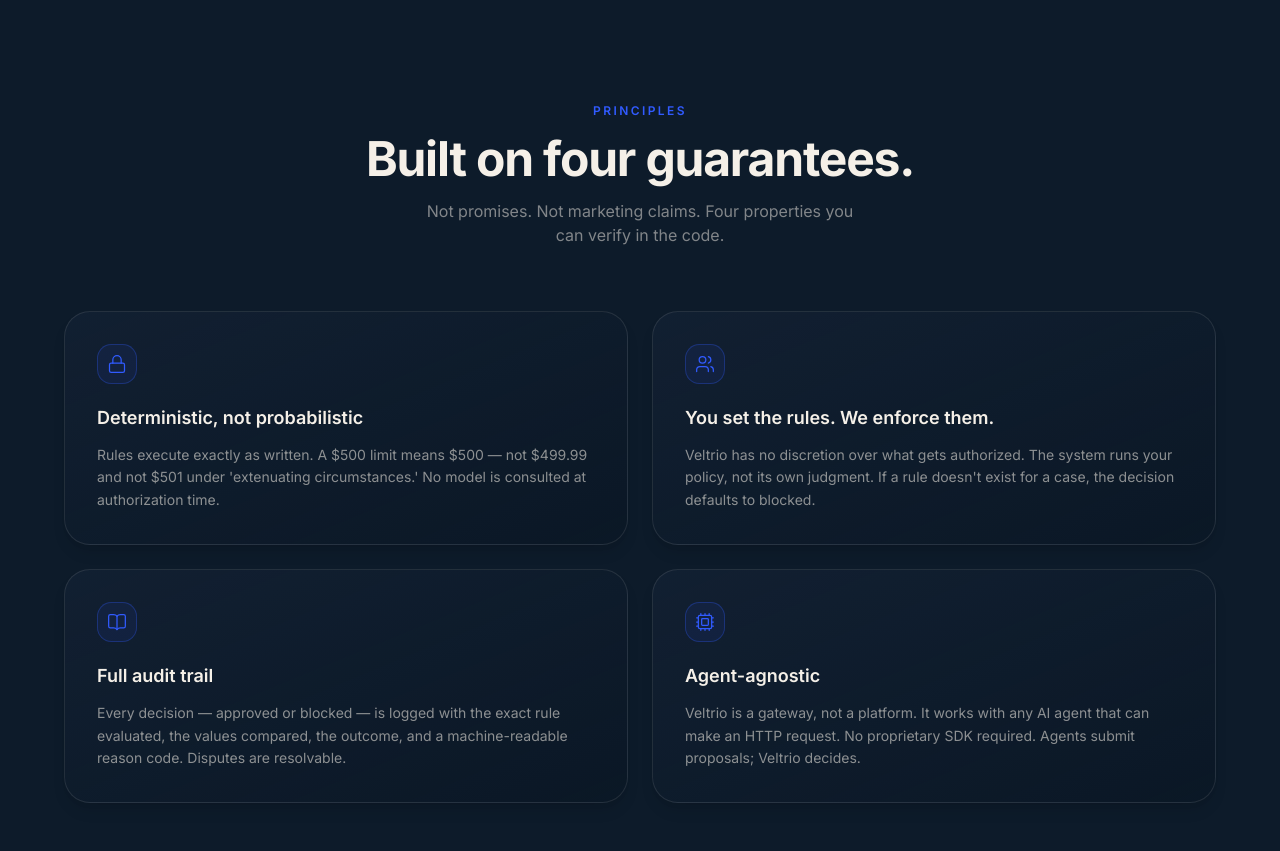
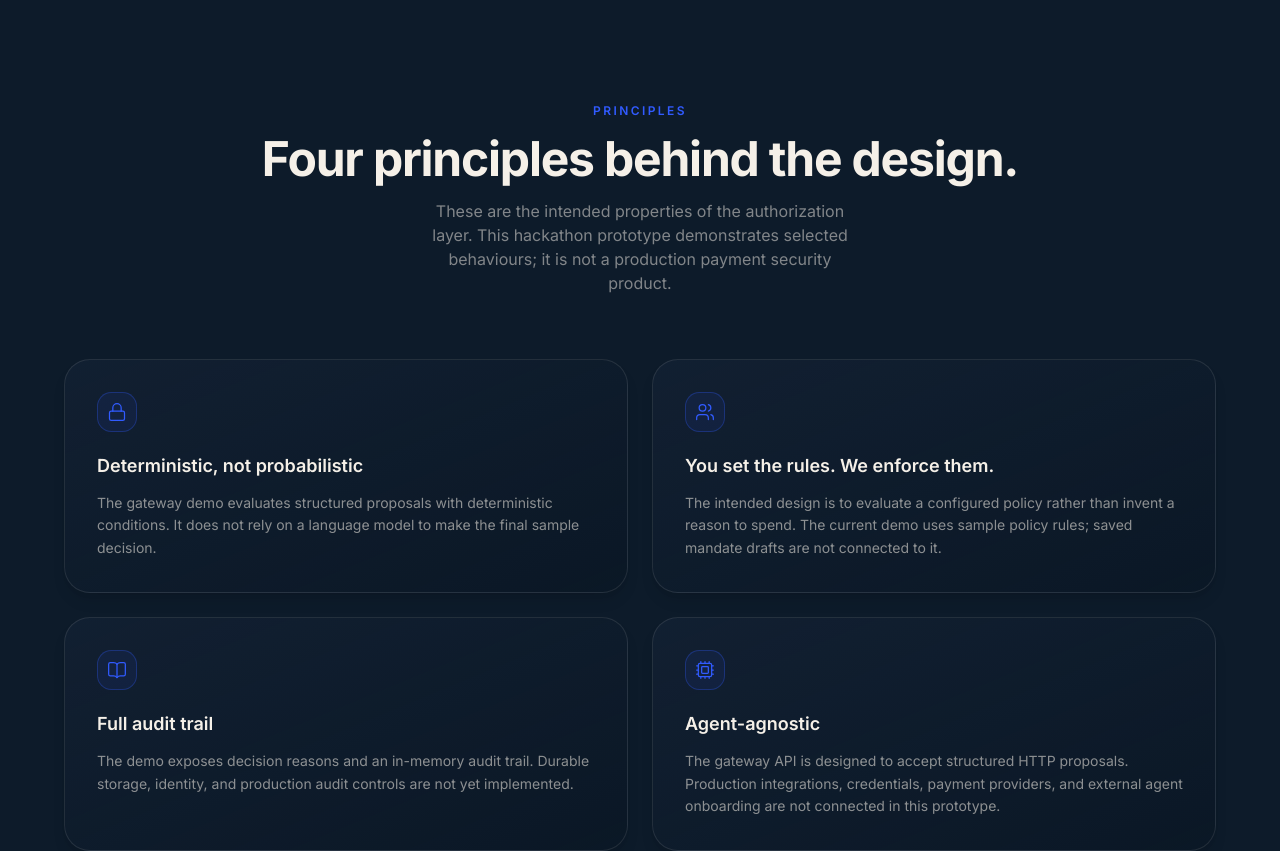
Before and after one commit to Saishashank2425/veltrio, a Next.js app: page / in a window 1280 px wide. Shown: the part 3180-4031 px from the top of the page. Built offline with nearby package versions, Linux system fonts and the light colour scheme.

Commit message:
Present trust principles as design goals and explain prototype boundaries

```diff
--- a/components/sections/TrustSection.tsx
+++ b/components/sections/TrustSection.tsx
@@ -9,25 +9,25 @@
     icon: Lock,
     title: "Deterministic, not probabilistic",
     description:
-      "Rules execute exactly as written. A \$500 limit means \$500 — not \$499.99 and not \$501 under 'extenuating circumstances.' No model is consulted at authorization time.",
+      "The gateway demo evaluates structured proposals with deterministic conditions. It does not rely on a language model to make the final sample decision.",
   },
   {
     icon: Users,
     title: "You set the rules. We enforce them.",
     description:
-      "Veltrio has no discretion over what gets authorized. The system runs your policy, not its own judgment. If a rule doesn't exist for a case, the decision defaults to blocked.",
+      "The intended design is to evaluate a configured policy rather than invent a reason to spend. The current demo uses sample policy rules; saved mandate drafts are not connected to it.",
   },
   {
     icon: BookOpen,
     title: "Full audit trail",
     description:
-      "Every decision — approved or blocked — is logged with the exact rule evaluated, the values compared, the outcome, and a machine-readable reason code. Disputes are resolvable.",
+      "The demo exposes decision reasons and an in-memory audit trail. Durable storage, identity, and production audit controls are not yet implemented.",
   },
   {
     icon: Cpu,
     title: "Agent-agnostic",
     description:
-      "Veltrio is a gateway, not a platform. It works with any AI agent that can make an HTTP request. No proprietary SDK required. Agents submit proposals; Veltrio decides.",
+      "The gateway API is designed to accept structured HTTP proposals. Production integrations, credentials, payment providers, and external agent onboarding are not connected in this prototype.",
   },
 ];
 
@@ -39,11 +39,10 @@
         <div className="text-center mb-16">
           <SectionLabel light>Principles</SectionLabel>
           <h2 className="text-4xl sm:text-5xl font-bold text-ivory tracking-tight">
-            Built on four guarantees.
+            Four principles behind the design.
           </h2>
           <p className="mt-4 text-ivory/50 max-w-md mx-auto text-base">
-            Not promises. Not marketing claims. Four properties you can verify
-            in the code.
+            These are the intended properties of the authorization layer. This hackathon prototype demonstrates selected behaviours; it is not a production payment security product.
           </p>
         </div>
 
```
